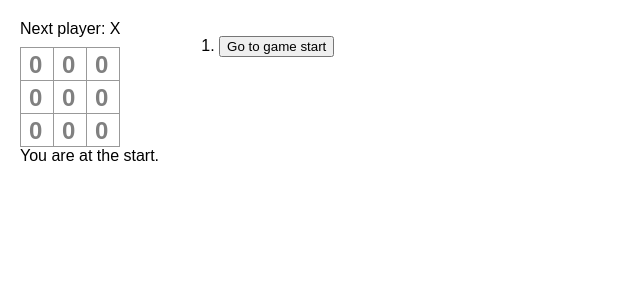
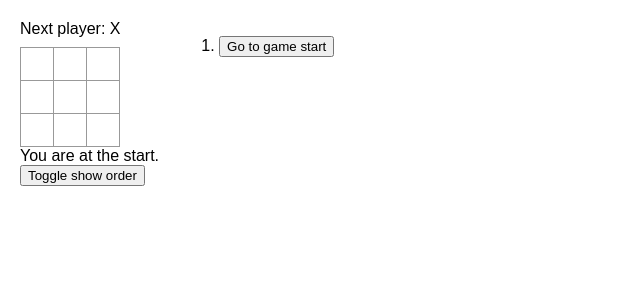
Before and after one commit to betakuwe/reactdev, a React (Create React App) app: page / in a window 1280 px wide. Shown: the top 300 px of the page, without its empty margins (0-640 px from the left). Built offline with nearby package versions, Linux system fonts and the light colour scheme.

Commit message:
add toggleable order display

```diff
--- a/package.json
+++ b/package.json
@@ -11,9 +11,8 @@
   "dependencies": {
     "react": "^18.0.0",
     "react-dom": "^18.0.0",
-    "react-scripts": "^5.0.0"
+    "react-scripts": "^5.0.1"
   },
-  "devDependencies": {},
   "browserslist": {
     "production": [
       ">0.2%",
--- a/src/App.js
+++ b/src/App.js
@@ -32,11 +32,13 @@ function Board({ currentMove, squares, onPlay }) {
   const xIsNext = currentMove % 2 === 0;
 
   function handleClick(i) {
-    if (squares[i] || calculateWinner(squares)) return;
+    if (squares[i] !== null || calculateWinner(squares)) return;
     const nextSquares = squares.slice();
-    nextSquares[i] = xIsNext ? "X" : "O";
+    nextSquares[i] = currentMove;
     onPlay(nextSquares);
   }
+
+  const [showOrder, setShowOrder] = useState(false);
 
   const winner = calculateWinner(squares);
   const status = winner ? `Winner: ${winner}` : `Next player: ${xIsNext ? "X" : "O"}`;
@@ -47,19 +49,22 @@ function Board({ currentMove, squares, onPlay }) {
       <div className="board-row">
         {[0, 1, 2].map((c) => {
           const i = c + 3 * r;
-          return <Square value={squares[i]} onSquareClick={() => handleClick(i)} move={currentMove} />;
+          return <Square moveNumber={squares[i]} onSquareClick={() => handleClick(i)} showOrder={showOrder} />;
         })}
       </div>)}
     <div className="currentMove">You are at {currentMove > 0 ? `move #${currentMove}.` : 'the start.'}</div>
+    <button onClick={() => setShowOrder(!showOrder)}>Toggle show order</button>
   </>;
 }
 
-function Square({ value, onSquareClick, move }) {
+function Square({ moveNumber, onSquareClick, showOrder }) {
   return <button style={{ position: 'relative' }} className="square" onClick={onSquareClick}>
-    {value}
-    <div style={{ position: 'absolute', top: 0, left: '25%', color: 'grey' }}>
-      {move}
-    </div>
+    {moveNumber === null ? null : (moveNumber % 2 === 0 ? 'X' : 'O')}
+    {showOrder ||
+      <div style={{ position: 'absolute', top: 0, left: '25%', color: 'red' }}>
+        {moveNumber}
+      </div>
+    }
   </button>;
 }
 
```
Also changed, not shown: 1 other file (tests, documents, lock files or other folders).
